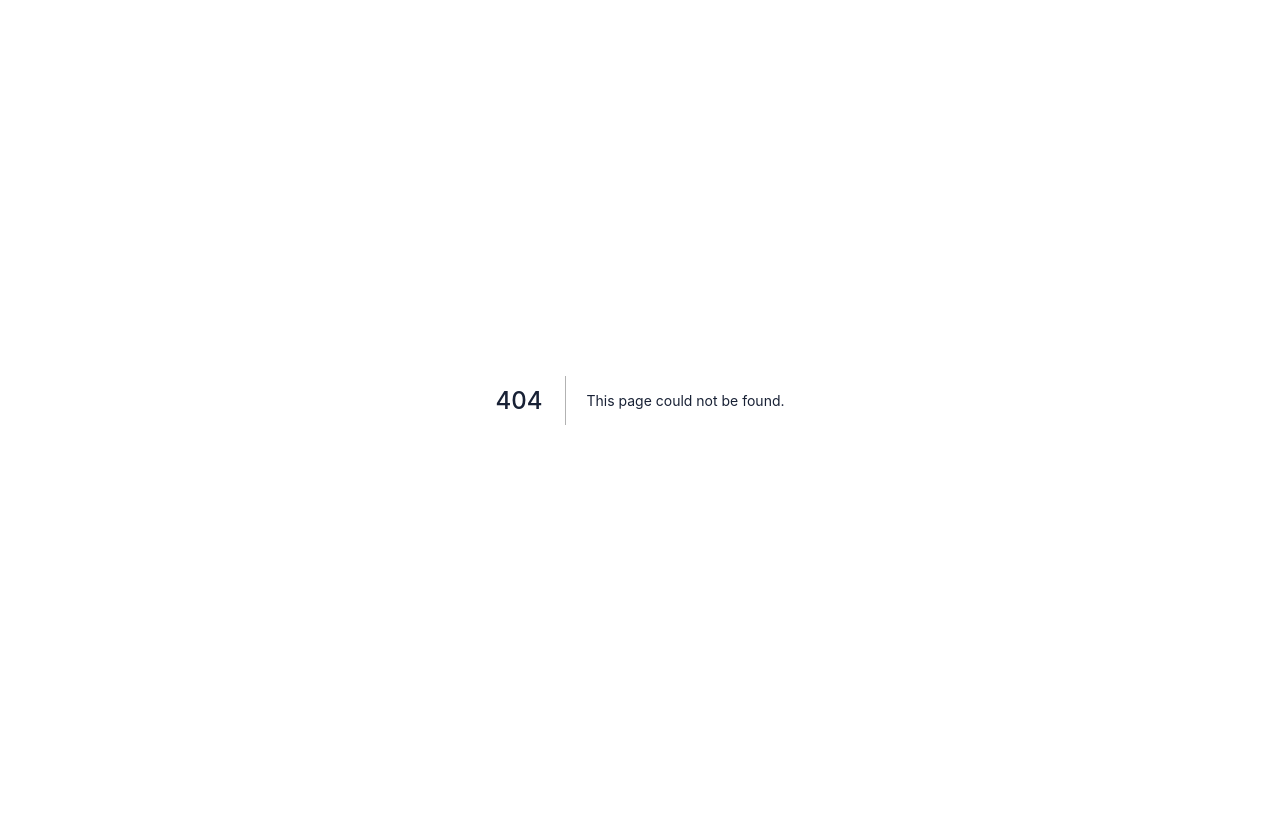
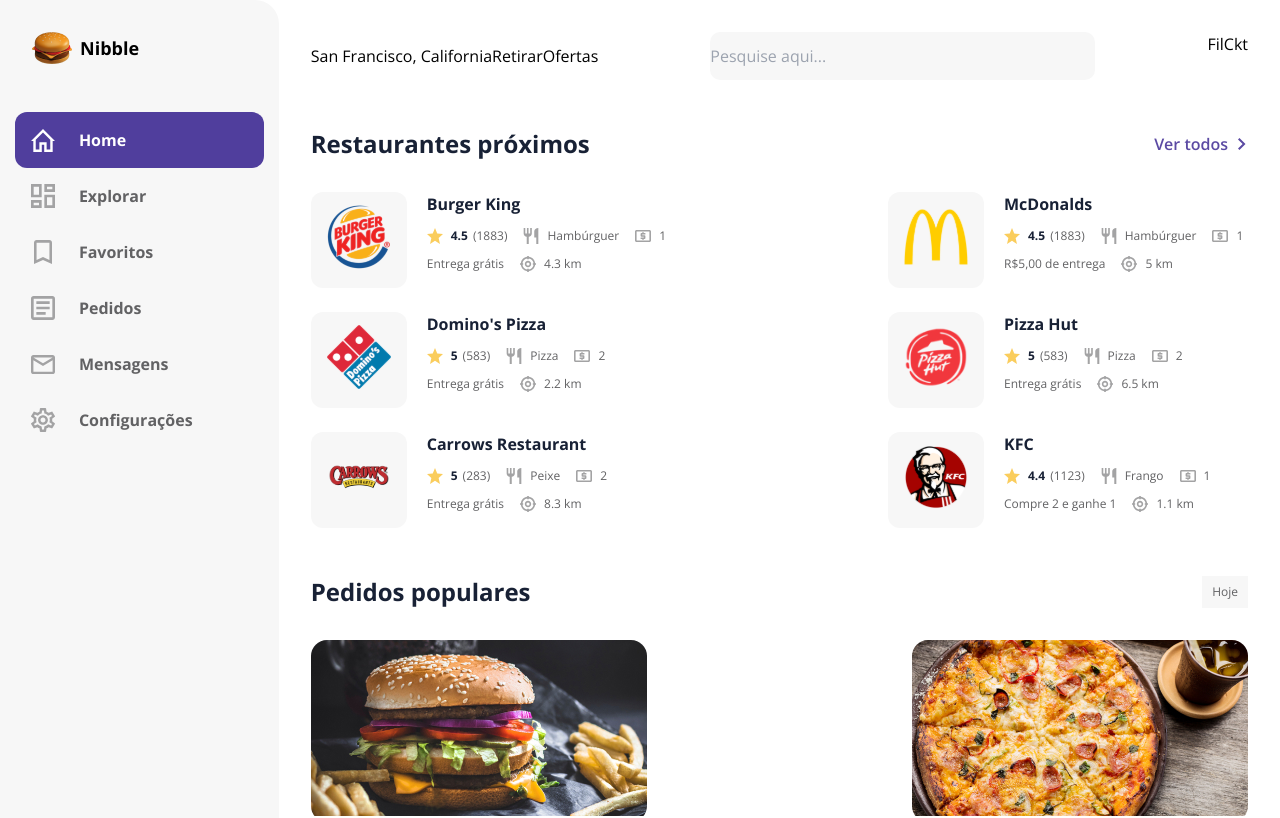
Before and after one commit to guilhermeomt/delivery-app, a Next.js app: page /explore in a window 1280 px wide. Before the commit this address had no page. Shown: the top 818 px of the page. Built offline with nearby package versions, Linux system fonts and the light colour scheme.

Commit message:
add explore page

```diff
--- a/components/Sidebar/index.tsx
+++ b/components/Sidebar/index.tsx
@@ -29,7 +29,7 @@
             </Link>
           </li>
           <li>
-            <Link href="/">
+            <Link href="/explore">
               <a>
                 <span>
                   <IconBase iconName="feed" color="#a3a3a4" />
--- /dev/null
+++ b/pages/explore.tsx
@@ -0,0 +1,23 @@
+import { Highlights, Navbar, PageHead, Foods, Sidebar } from "@/components";
+import type { NextPage } from "next";
+
+const Explore: NextPage = () => {
+  return (
+    <>
+      <PageHead
+        title="Explorar Restaurantes"
+        description="Veja as os melhores restaurantes do Nibble!"
+      />
+      <div className="container m-auto flex">
+        <Sidebar />
+        <div className="grow p-8">
+          <Navbar />
+          <Highlights title="Restaurantes próximos" />
+          <Foods />
+        </div>
+      </div>
+    </>
+  );
+};
+
+export default Explore;
```
